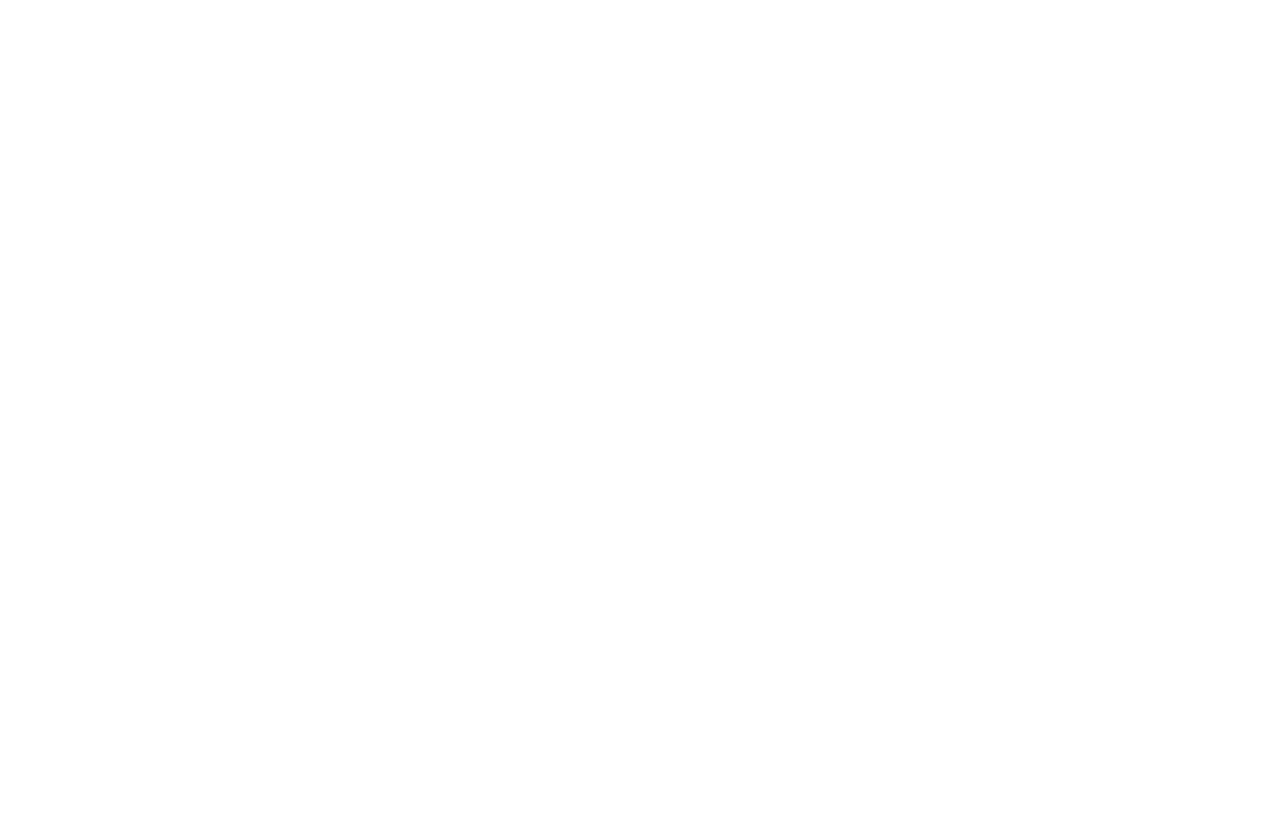
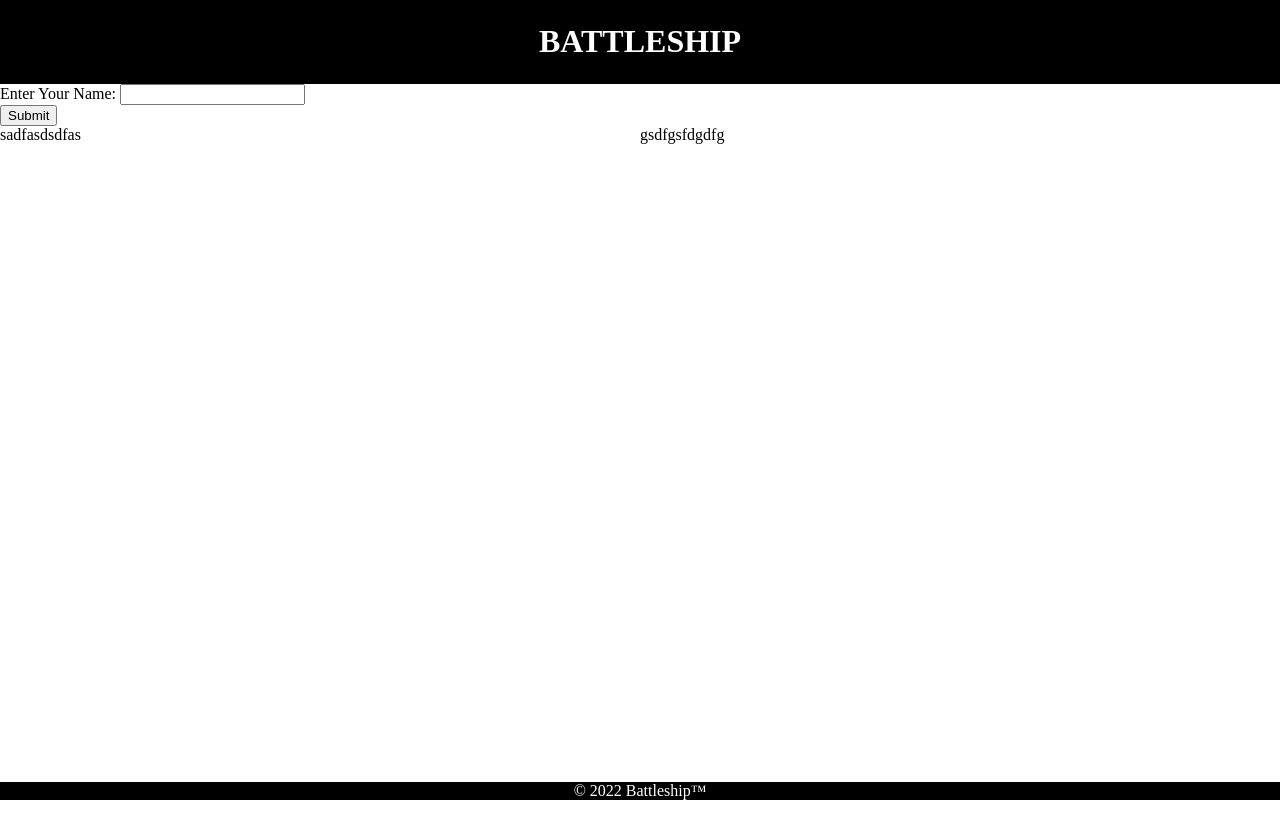
Before and after one commit to joshuaobare/battleship, a website built with webpack: page dist/index.html in a window 1280 px wide. Before the commit the page ends 800 px from the top, so only its background shows below. Built offline with Linux system fonts and the light colour scheme.

Commit message:
bare-bones HTML and CSS

```diff
--- a/src/style.css
+++ b/src/style.css
@@ -0,0 +1,38 @@
+body {
+    margin: 0;
+    overflow: hidden;
+}
+
+header {
+    background-color: black;
+    color: white;
+    text-align: center;
+    padding: 2px;
+}
+.gameboards {
+    display: flex;
+
+}
+
+/*.player-board {
+    background-color: blue;
+
+}
+
+.computer-board {
+    background-color: maroon;
+}*/
+
+.player-board , .computer-board {
+    width: 100vw;
+    height: 100vh;
+}
+
+footer {
+    background-color: black;
+    color: white;
+    position: fixed;
+    bottom: 0;
+    width: 100vw;
+    text-align: center;
+}
```
Also changed, not shown: dist/index.html, dist/main.js.
